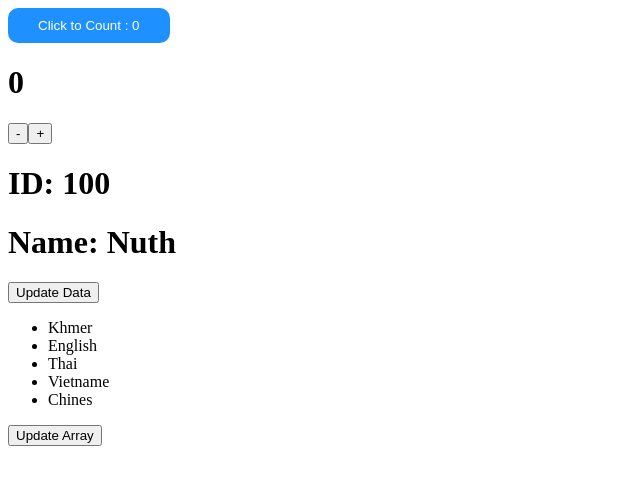
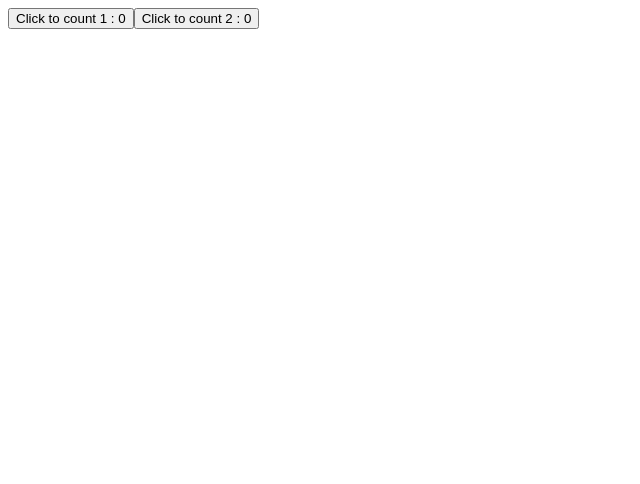
Before and after one commit to tainuth1/Introduction-React, a React (Vite) app: page / in a window 1280 px wide. Shown: the top 484 px of the page, without its empty margins (0-640 px from the left). Built offline with nearby package versions, Linux system fonts and the light colour scheme.

Commit message:
useEffect

```diff
--- a/src/App.jsx
+++ b/src/App.jsx
@@ -1,6 +1,7 @@
 import "./App.css";
 import Button from "./components/Button";
 import Card from "./components/Card";
+import SideEffect from "./components/SideEffect";
 import State from "./components/State";
 
 const App = () => {
@@ -27,7 +28,9 @@ const App = () => {
         children={<button>Cancel</button>}
       /> */}
 
-      <State />
+      {/* <State /> */}
+
+      <SideEffect />
     </>
   );
 };
--- /dev/null
+++ b/src/components/SideEffect.jsx
@@ -0,0 +1,35 @@
+import React, { useEffect, useState } from "react";
+
+const SideEffect = () => {
+  const [count1, setCount1] = useState(0);
+  const [count2, setCount2] = useState(0);
+
+  //   useEffect(() => {});
+  //   useEffect(() => {}, []);
+  //   useEffect(() => {}, [dependencies]);
+
+  //   useEffect(() => {
+  //     console.log("Working");
+  //   });
+
+  //   useEffect(() => {
+  //     console.log("Working");
+  //   }, []);
+
+  useEffect(() => {
+    console.log("Working");
+  }, [count1]);
+
+  return (
+    <div>
+      <button onClick={() => setCount1(count1 + 1)}>
+        Click to count 1 : {count1}
+      </button>
+      <button onClick={() => setCount2(count2 + 1)}>
+        Click to count 2 : {count2}
+      </button>
+    </div>
+  );
+};
+
+export default SideEffect;
```
